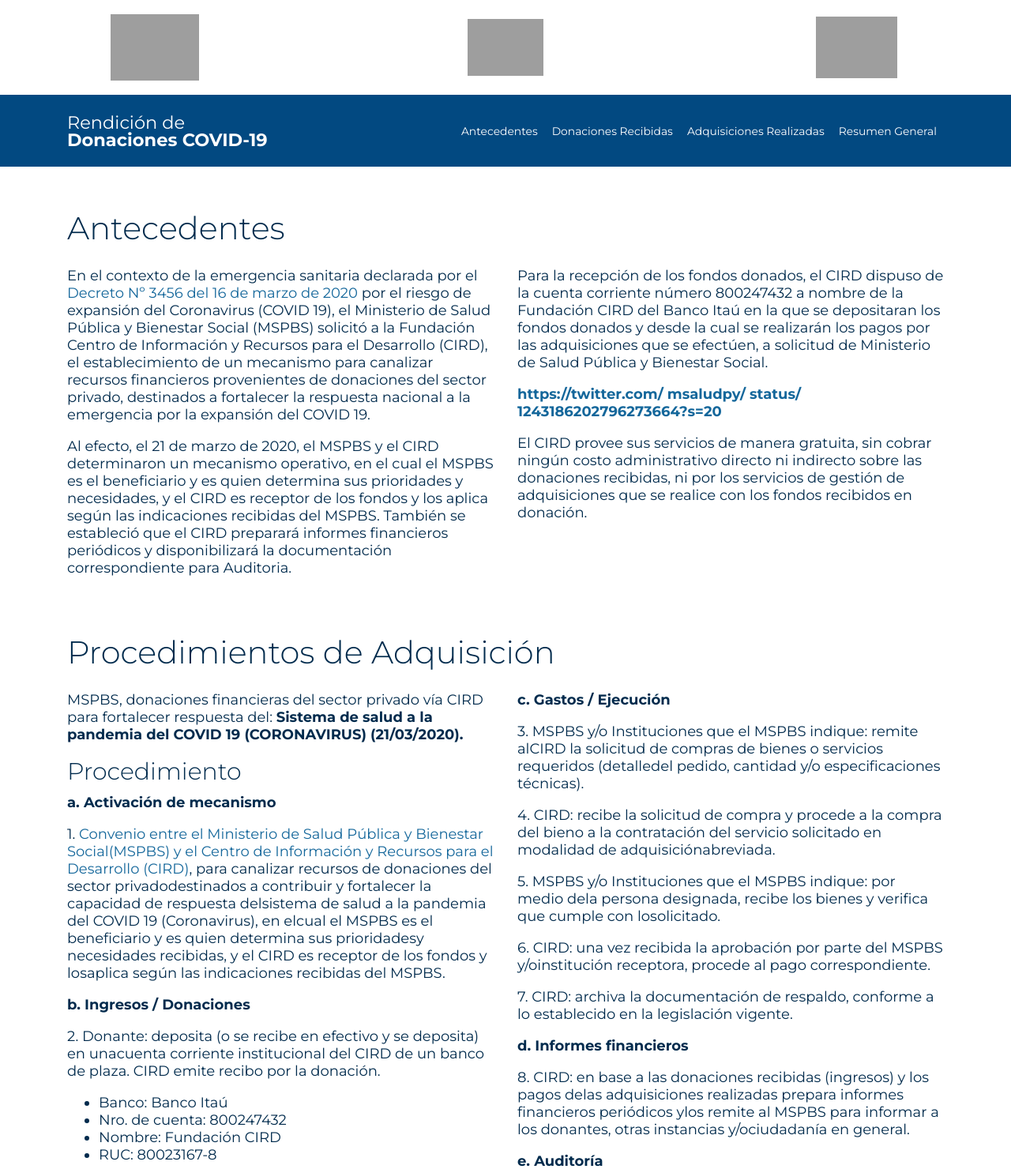
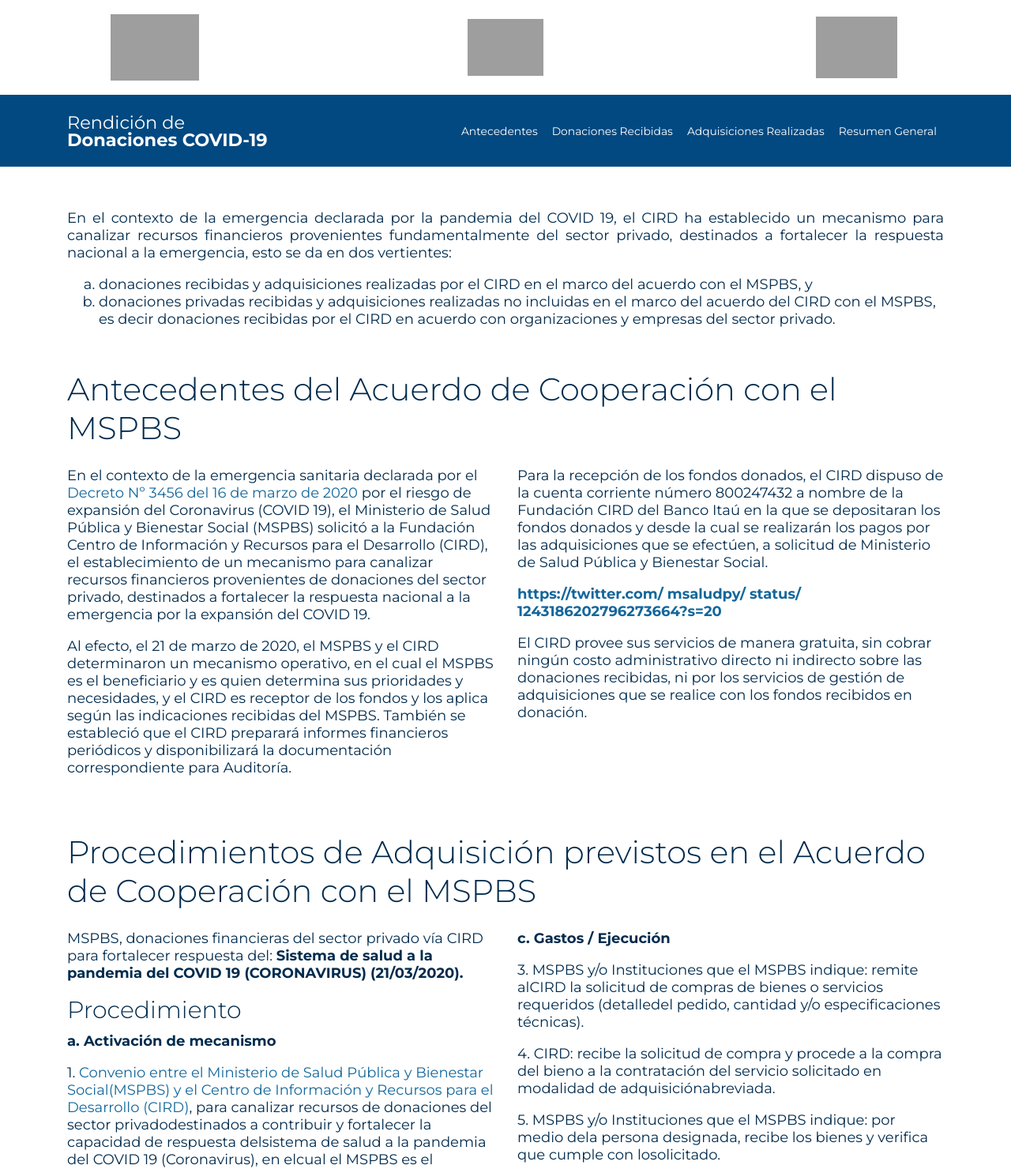
Before and after one commit to Fundacion-CIRD/rendiciondecuentas, a Django app: page /antecedentes in a window 1280 px wide. Shown: the top 1480 px of the page at 79% size. Run offline with Django 3.2, Linux system fonts and the light colour scheme; style sheets or scripts are compiled from the project's sources; parts of the project's set-up code (start-up, migrations or seed data) failed here and were passed over; some libraries are stand-ins or nearby versions; some web fonts are replaced; grey boxes are pictures that could not be loaded.

Commit message:
Change text

```diff
--- a/core/templates/core/antecedentes.html
+++ b/core/templates/core/antecedentes.html
@@ -1,6 +1,5 @@
 {% extends 'core/base.html' %}
 {% load static %}
-
 
 {% block title %}
   Antecedentes | {{ block.super }}
@@ -9,22 +8,24 @@
 {% block content %}
   {% include 'core/partials/navbar.html' %}
   <div class="container">
-    <h2>Antecedentes</h2>
+    <p class="mt-5 text-justify">
+      En el contexto de la emergencia declarada por la pandemia del COVID 19, el CIRD ha establecido un mecanismo para canalizar recursos financieros provenientes fundamentalmente del sector privado, destinados a fortalecer la respuesta nacional a la emergencia, esto se da en dos vertientes:
+    </p>
+    <ol type="a">
+      <li>donaciones recibidas y adquisiciones realizadas por el CIRD en el marco del acuerdo con el MSPBS, y</li>
+      <li>donaciones privadas recibidas y adquisiciones realizadas no incluidas en el marco del acuerdo del CIRD con el MSPBS, es decir donaciones recibidas por el CIRD en acuerdo con organizaciones y empresas del sector privado.</li>
+    </ol>
+    <h2>Antecedentes del Acuerdo de Cooperación con el MSPBS</h2>
     <div class="row">
       <div class="col-md-6">
-        <p>
-          En el contexto de la emergencia sanitaria declarada por el <a
+        <p>En el contexto de la emergencia sanitaria declarada por el
+        <a
           href="https://www.mspbs.gov.py/dependencias/portal/adjunto/aa556a-DECRETO3456DE2020EMERGENCIANACIONAL.pdf"
-          target="_blank">Decreto Nº 3456 del 16 de marzo de 2020</a> por el
-          riesgo de expansión del Coronavirus (COVID 19), el Ministerio de Salud Pública y Bienestar Social (MSPBS)
-          solicitó a la Fundación Centro de Información y Recursos para el Desarrollo (CIRD), el establecimiento de un
-          mecanismo para canalizar recursos financieros provenientes de donaciones del sector privado, destinados a
-          fortalecer la respuesta nacional a la emergencia por la expansión del COVID 19.</p>
-        <p>
-          Al efecto, el 21 de marzo de 2020, el MSPBS y el CIRD determinaron un mecanismo operativo, en el cual el MSPBS
-          es el beneficiario y es quien determina sus prioridades y necesidades, y el CIRD es receptor de los fondos y
-          los aplica según las indicaciones recibidas del MSPBS. También se estableció que el CIRD preparará informes
-          financieros periódicos y disponibilizará la documentación correspondiente para Auditoria.</p>
+          target="_blank">Decreto Nº 3456 del 16 de marzo de 2020</a>
+        por el riesgo de expansión del Coronavirus (COVID 19), el Ministerio de Salud Pública y Bienestar Social (MSPBS) solicitó a la Fundación Centro de Información y Recursos para el Desarrollo (CIRD), el establecimiento de un mecanismo para canalizar recursos financieros provenientes de donaciones del sector privado, destinados a fortalecer la respuesta nacional a la emergencia por la expansión del COVID 19.</p>
+      <p>
+        Al efecto, el 21 de marzo de 2020, el MSPBS y el CIRD determinaron un mecanismo operativo, en el cual el MSPBS es el beneficiario y es quien determina sus prioridades y necesidades, y el CIRD es receptor de los fondos y los aplica según las indicaciones recibidas del MSPBS. También se estableció que el CIRD preparará informes financieros periódicos y disponibilizará la documentación correspondiente para Auditoría.
+      </p>
       </div>
       <div class="col-md-6">
         <p>Para la recepción de los fondos donados, el CIRD dispuso de la cuenta corriente número 800247432 a nombre de
@@ -48,7 +49,7 @@
       </div>
     </div>
     <div class="mt-5">
-      <h2>Procedimientos de Adquisición</h2>
+      <h2>Procedimientos de Adquisición previstos en el Acuerdo de Cooperación con el MSPBS</h2>
       <div class="row">
         <div class="col-md-6">
           <p>MSPBS, donaciones financieras del sector privado vía CIRD para fortalecer respuesta del: <strong>Sistema de
```
Also changed, not shown: core/templates/core/home.html (+17 -8 lines).
